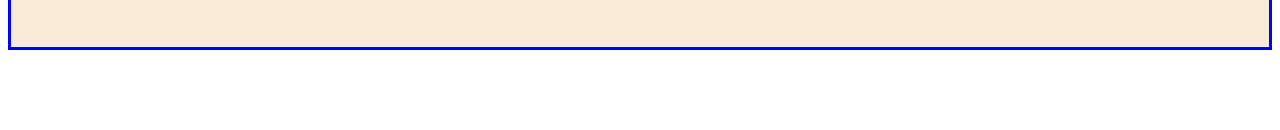
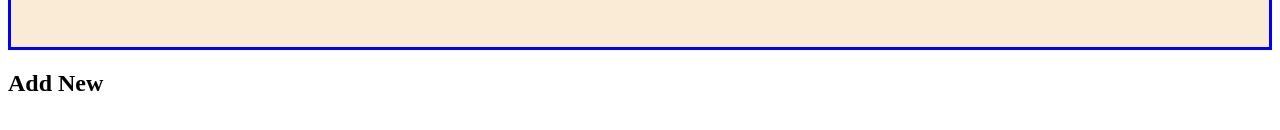
Before and after one commit to Vaishnav-Mincan/Form, a plain HTML site: page index.html in a window 1280 px wide. Shown: the part 214-344 px from the top of the page. Drawn offline with Linux system fonts and the light colour scheme.

Commit message:
updated commit

```diff
--- a/index.html
+++ b/index.html
@@ -18,6 +18,7 @@
     <h1 class="c1" id="head">Heading 1</h1>
     <p>Lorem ipsum dolor sit amet consectetur adipisicing elit. Quos iste dolor similique maxime quia nesciunt velit aliquid reiciendis dolorem placeat. Corrupti veniam possimus aliquam enim aut perferendis! Molestiae, aliquam quia!</p>
    </div>
+   <h2>Add New</h2>
 </body>
 </html>
 
```
